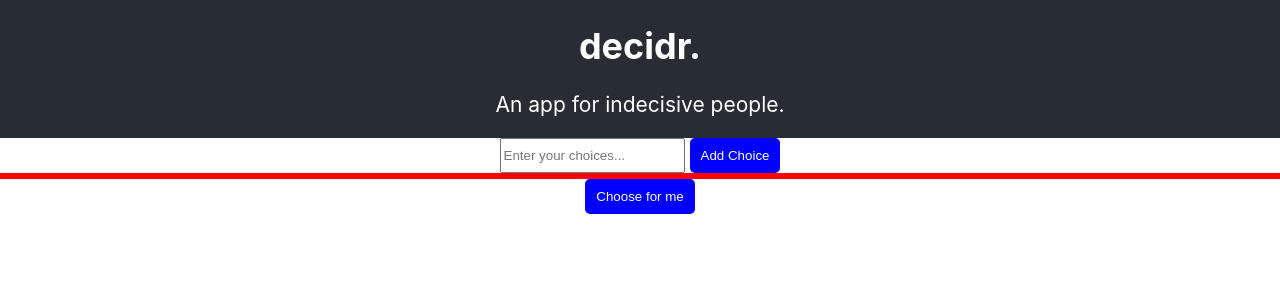
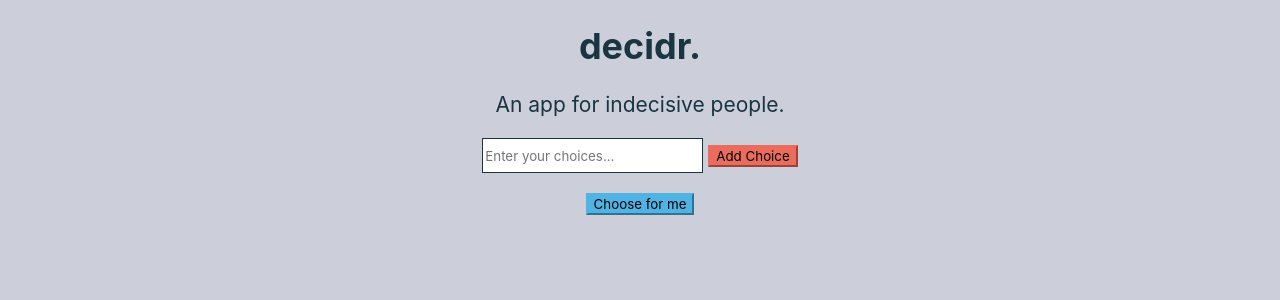
Before and after one commit to garanico/decidr-app, a React (Create React App) app: page / in a window 1280 px wide. Shown: the top 300 px of the page. Built offline with nearby package versions, Linux system fonts and the light colour scheme.

Commit message:
feat(decision page): CSS styling #4

```diff
--- a/src/App.css
+++ b/src/App.css
@@ -1,24 +1,29 @@
 *{
   box-sizing: border-box;
+  font-family: -apple-system, BlinkMacSystemFont, 'Segoe UI', 'Roboto', 'Oxygen',
+    'Ubuntu', 'Cantarell', 'Fira Sans', 'Droid Sans', 'Helvetica Neue',
+    sans-serif;
+    background-color: #ccceda;
 }
 
 .App {
   display:flex;
   flex-direction: column;
+  justify-content: center;
   text-align: center;
   max-height: 100vh;
+
 }
 
 .header {
-  background-color: #282c34;
-  color: white;
+  color: #193540;
   flex-direction: column;
   align-items: center;
   justify-content: center;
 }
 
 .title {
-  color: white;
+  color: #193540;
   font-size: calc(20px + 2vmin);
   margin: 3 0 0 0;
 }
@@ -29,18 +34,35 @@
 }
 
 .input {
-  /* display: flex; */
   margin: 3 0 0 0;
+  border:#193540 1px solid;
   height: 35px;
-
+  background-color: #ffffff;
+}
+.btn{
+  border-radius: 5px;
+  border-style: solid;
+  border-width: 2px;
+  height: 35px;
+  color: #0d0d0e;
+  font-weight: bold;
+  filter: drop-shadow(1px 1px 1px #193540);
 }
 .add-btn {
-  background-color: blue;
-  border:blue 5px solid;
-  border-radius: 5px;
-  color: white;
-  height: 35px;
+  background-color: #eb6c5D;
+  border-color:#eb6c5D;
   margin-left: 5px;
+}
+
+.choose-btn{
+  background-color: #4fb3e4;
+  border-color:#4fb3e4;
+  margin-top: 20px;
+}
+.restart-btn{
+  background-color: #4fb3e4;
+  border-color:#4fb3e4;
+  margin: 20px;
 }
 
 main{
@@ -51,19 +73,11 @@ footer{
   height: 50px;
 }
 
-.choose-btn{
-  background-color: blue;
-  border:blue 5px solid;
-  border-radius: 5px;
-  color: white;
-  height: 35px;
-}
-
 .list-container{
   overflow: auto;
   display: flex;
   flex-direction: column;
-  border:red solid;
+  /* border:red solid; */
   text-align: center;
   margin: 0 auto;
   padding: 0;
@@ -72,13 +86,68 @@ footer{
 
 
 .list-item{
-  border:chartreuse 5px solid;
+  border:#f8cf5d 2px solid;
+  border-radius: 5px;
+  filter: drop-shadow(1px 1px 1px #193540);
+  background-color: #ffffff;
 	text-align: left;
   width: 250px;
+  height: 2em;
+  line-height: 2em;
   list-style: none;
   margin: 20px;
+  padding-left: 10px;
   flex-wrap: wrap;
   word-break: break-all ;
+}
+.answer-parent{
+  width: 100vw;
+  height: 100vh;
+  display: flex;
+  justify-content: center;
+  align-items: center;
+
+}
+.box{
+  display: flex;
+  padding: 10px;
+  text-align: center;
+  border-radius: 15px;
+  align-items: center;
+  justify-content: center;
+
+}
+.box1{
+  border:#193540 5px solid;
+  background-color: #eb6c5D;
+  height: 500px;
+  width: 500px;
+}
+
+.box2{
+  border: #193540 5px solid;
+  background-color:#4fb3e4;
+  height: 400px;
+  width: 400px;
+}
+
+.box3{
+  border: #193540 3px solid;
+  background-color:#ffffff;
+  height: 300px;
+  width: 300px;
+}
+.selected-item{
+  border: #193540 3px solid;
+  text-align: center;
+  background-color:#f8cf5d;
+  height: 230px;
+  width: 230px;
+  color: #193540;
+  font-size: 50px;
+  flex-wrap: wrap;
+  word-break: break-all ;
+
 }
 
 
@@ -94,12 +163,17 @@ footer{
 }
 main{
   flex: 1 1 auto;
+  overflow:auto;
+
+}
+.list-container{
+
 }
 
 footer{
   flex: 0 0  auto;
 }
-.choose-btn{
-  border-style: solid;
+.list-item{
+  text-align: center;
 }
 }
```
